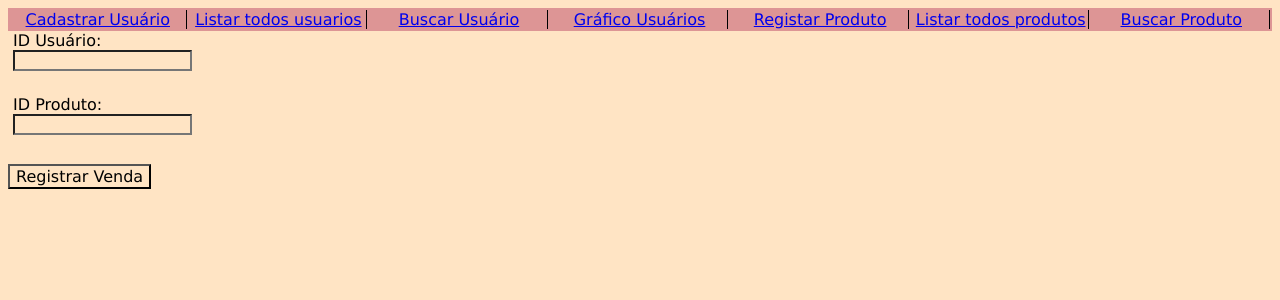
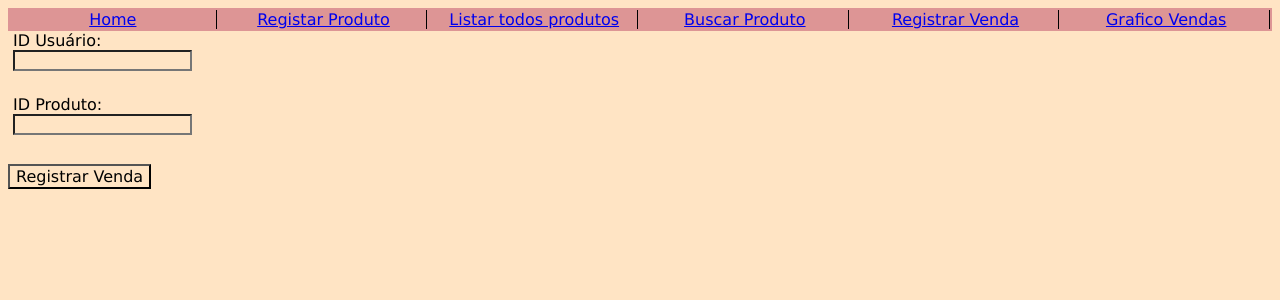
Before and after one commit to JoaoV-A01/FatecItaq-ProjetoWebII, a PHP site: page /registrarVenda.html in a window 1280 px wide. Shown: the top 300 px of the page. Run offline with PHP 8.4, Linux system fonts and the light colour scheme.

Commit message:
grafico vendas atualizado

```diff
--- a/backend/venda.php
+++ b/backend/venda.php
@@ -18,7 +18,7 @@ switch ($_SERVER["REQUEST_METHOD"]) {
         break;
     case "GET":
         $resultado = $vendaController->selectprodId($body);
-        echo json_encode(['status' => $resultado]);
+        echo json_encode(['status' => true, 'vendas' => $resultado]);
         break;
     default:
         header("HTTP/1.0 405 Method Not Allowed");
--- a/buscaUser.html
+++ b/buscaUser.html
@@ -10,13 +10,11 @@
 <body>
     <div class="card">
         <nav>
+            <div class="item"><a href="index.html">Home</a></div>
             <div class="item"><a href="criarUser.html">Cadastrar Usuário</a></div>
             <div class="item"><a href="listarUsers.html">Listar todos usuarios</a></div>
             <div class="item"><a href="buscaUser.html">Buscar Usuário</a></div>
             <div class="item"><a href="graficoUsers.html">Gráfico Usuários</a></div>
-            <div class="item"><a href="criarProd.html">Registar Produto</a></div>
-            <div class="item"><a href="listarProds.html">Listar todos produtos</a></div>
-            <div class="item"><a href="buscaProd.html">Buscar Produto</a></div>
         </nav>
         <h3>Buscar Usuário</h3>
         <label for="getUserId">ID do Usuário:</label>
--- a/criarUser.html
+++ b/criarUser.html
@@ -9,13 +9,11 @@
 <body>
     <div class="card">
         <nav>
+            <div class="item"><a href="index.html">Home</a></div>
             <div class="item"><a href="criarUser.html">Cadastrar Usuário</a></div>
             <div class="item"><a href="listarUsers.html">Listar todos usuarios</a></div>
             <div class="item"><a href="buscaUser.html">Buscar Usuário</a></div>
             <div class="item"><a href="graficoUsers.html">Gráfico Usuários</a></div>
-            <div class="item"><a href="criarProd.html">Registar Produto</a></div>
-            <div class="item"><a href="listarProds.html">Listar todos produtos</a></div>
-            <div class="item"><a href="buscaProd.html">Buscar Produto</a></div>
         </nav>
         <form id="userForm">
             <h2>Cadastro Usuario</h2>
--- a/graficoUsers.html
+++ b/graficoUsers.html
@@ -11,13 +11,11 @@
 <body>
     <div class="card">
         <nav>
+            <div class="item"><a href="index.html">Home</a></div>
             <div class="item"><a href="criarUser.html">Cadastrar Usuário</a></div>
             <div class="item"><a href="listarUsers.html">Listar todos usuarios</a></div>
             <div class="item"><a href="buscaUser.html">Buscar Usuário</a></div>
             <div class="item"><a href="graficoUsers.html">Gráfico Usuários</a></div>
-            <div class="item"><a href="criarProd.html">Registar Produto</a></div>
-            <div class="item"><a href="listarProds.html">Listar todos produtos</a></div>
-            <div class="item"><a href="buscaProd.html">Buscar Produto</a></div>
         </nav>
         <div class="grafico">
             <canvas id="myChart" style="width:100%;max-width:600px"></canvas>
--- a/js/buscaVenda.js
+++ b/js/buscaVenda.js
@@ -20,13 +20,13 @@ function getAll() {
 function displayUsers(data) {
     let legendas = [];
     let valores = [];
-    const produtos = data.status;
+    const produtos = data.vendas;
     console.log(produtos);
     produtos.forEach(user => {
         legendas.push(user.id);
-        valores.push(user.qntProds);
+        valores.push(10);
     });
-    const barColors = ["blue", "yellow","red","black","blueviolet"];
+    const barColors = ["red", "green","blue","orange","brown","yellow","cyan"];
 
             new Chart("myChart", {
             type: "pie",
--- a/js/createVenda.js
+++ b/js/createVenda.js
@@ -32,9 +32,9 @@ function createVenda() {
     })
     .then(data => {
         if(!data.status){
-            alert('Produto já registrado');
+            alert('Venda já registrada');
         }else{
-            alert("Registro criado: " + JSON.stringify(data));
+            alert("Venda criada");
         }
 
     })
--- a/listarUsers.html
+++ b/listarUsers.html
@@ -9,13 +9,11 @@
 <body>
     <div class="card">
         <nav>
+            <div class="item"><a href="index.html">Home</a></div>
             <div class="item"><a href="criarUser.html">Cadastrar Usuário</a></div>
             <div class="item"><a href="listarUsers.html">Listar todos usuarios</a></div>
             <div class="item"><a href="buscaUser.html">Buscar Usuário</a></div>
             <div class="item"><a href="graficoUsers.html">Gráfico Usuários</a></div>
-            <div class="item"><a href="criarProd.html">Registar Produto</a></div>
-            <div class="item"><a href="listarProds.html">Listar todos produtos</a></div>
-            <div class="item"><a href="buscaProd.html">Buscar Produto</a></div>
         </nav>
         <button id="getAllButton">Recuperar Todos os Usuários</button>
         <div id="usersList"></div>
--- a/registrarVenda.html
+++ b/registrarVenda.html
@@ -4,19 +4,19 @@
     <meta charset="UTF-8">
     <meta name="viewport" content="width=device-width, initial-scale=1.0">
     <link rel="stylesheet" href="css/style.css">
+    <link rel="icon" href="data:,">
     <title> Registrar Venda </title>
 </head>
 <body>
 
     <div class="card">
         <nav>
-            <div class="item"><a href="criarUser.html">Cadastrar Usuário</a></div>
-            <div class="item"><a href="listarUsers.html">Listar todos usuarios</a></div>
-            <div class="item"><a href="buscaUser.html">Buscar Usuário</a></div>
-            <div class="item"><a href="graficoUsers.html">Gráfico Usuários</a></div>
+            <div class="item"><a href="index.html">Home</a></div>
             <div class="item"><a href="criarProd.html">Registar Produto</a></div>
             <div class="item"><a href="listarProds.html">Listar todos produtos</a></div>
             <div class="item"><a href="buscaProd.html">Buscar Produto</a></div>
+            <div class="item"><a href="registrarVenda.html">Registrar Venda</a></div>
+            <div class="item"><a href="graficoVendas.html">Grafico Vendas</a></div>
         </nav>
         <form id="formVenda" method="post" action="">
             <label for="IdUsuario">ID Usuário:</label><br>
```
Also changed, not shown: backend/Controller/VendaController.php (+5 -2 lines), backend/Model/Model.php (+4 -3 lines), buscaProd.html (+3 -4 lines), criarProd.html (+3 -4 lines), graficoVendas.html (+4 -4 lines), listarProds.html (+3 -4 lines), backend/usuarios.php (line endings or trailing spaces).
